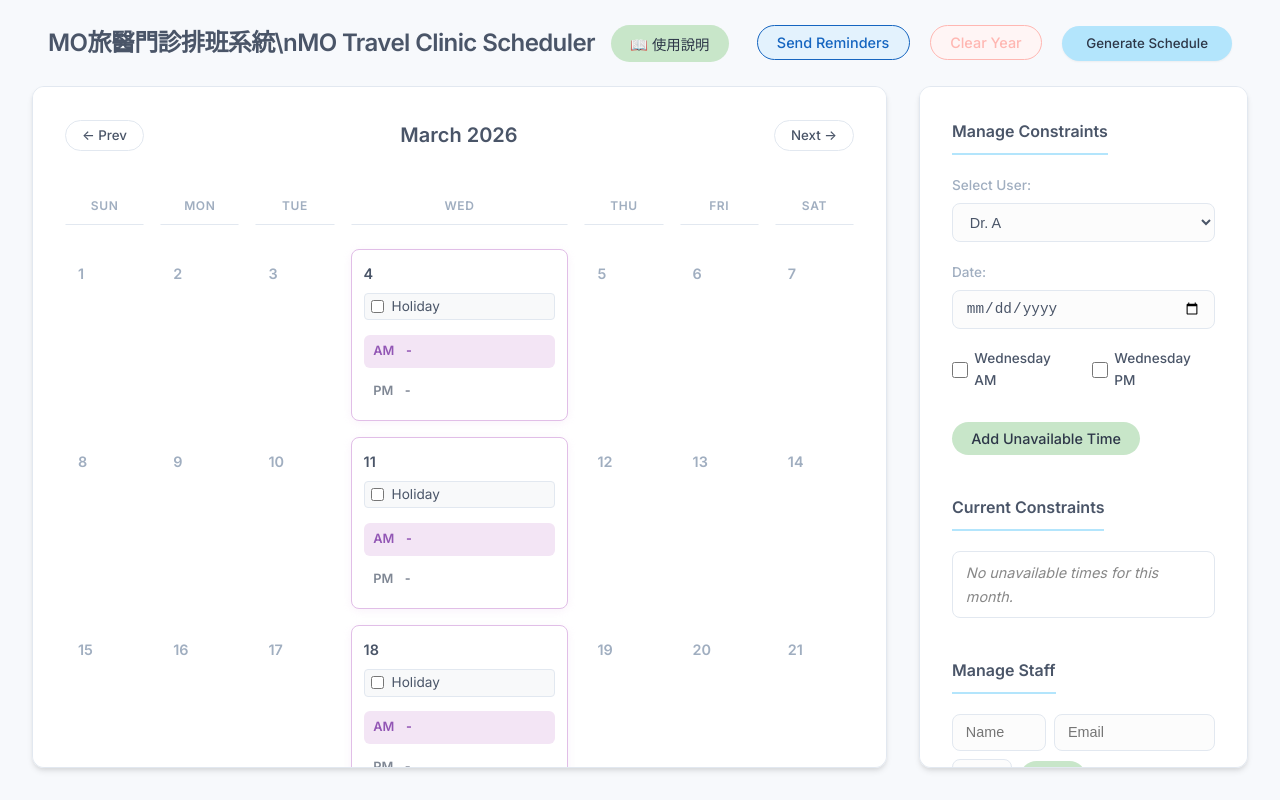
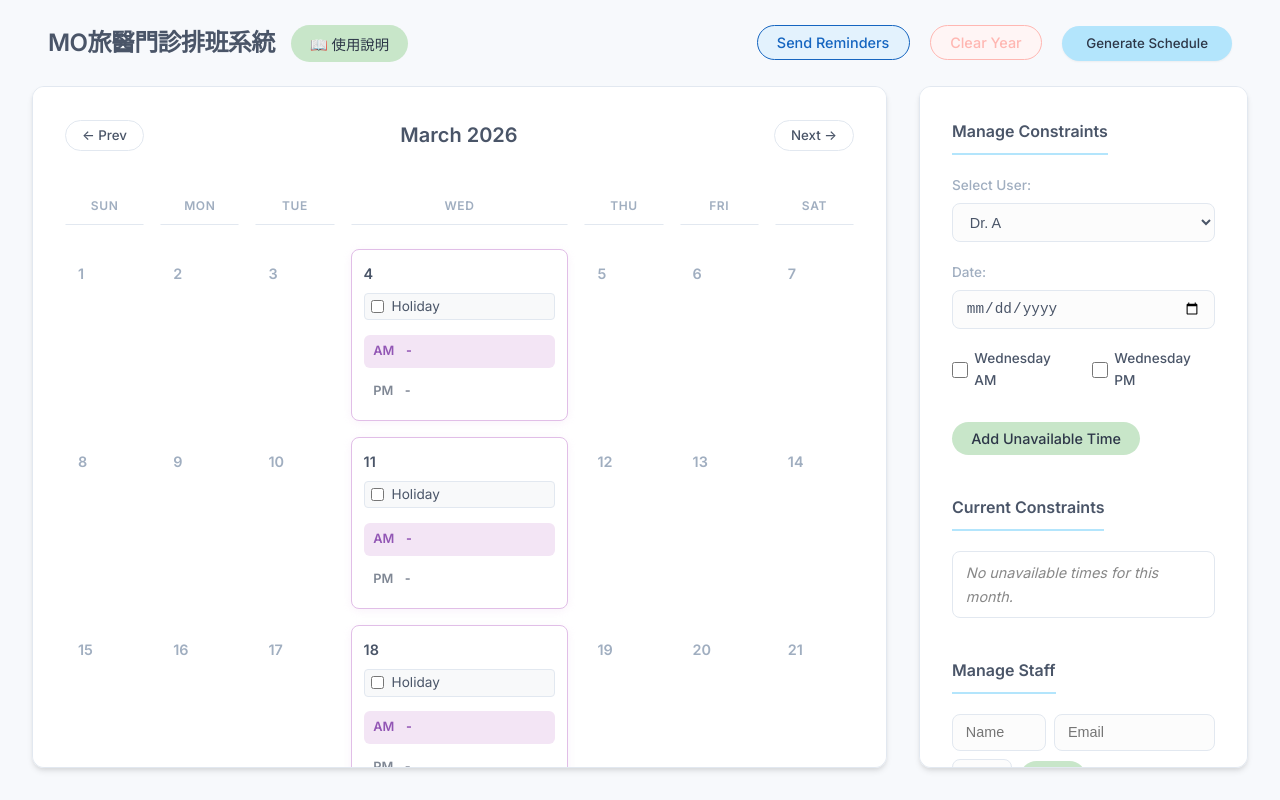
Before and after one commit to drhao/clinic-scheduler, a plain HTML site: page index.html in a window 1280 px wide. Drawn offline with Linux system fonts and the light colour scheme; no server answers.

Commit message:
Update main page content and structure.

```diff
--- a/index.html
+++ b/index.html
@@ -13,7 +13,7 @@
 
     <header>
         <div style="display: flex; align-items: center; gap: 1rem;">
-            <h1>MO旅醫門診排班系統\nMO Travel Clinic Scheduler</h1>
+            <h1>MO旅醫門診排班系統</h1>
             <button id="help-btn" class="secondary-btn" title="查看使用說明" style="font-size: 0.9rem;">📖 使用說明</button>
         </div>
         <div class="header-actions">
```
